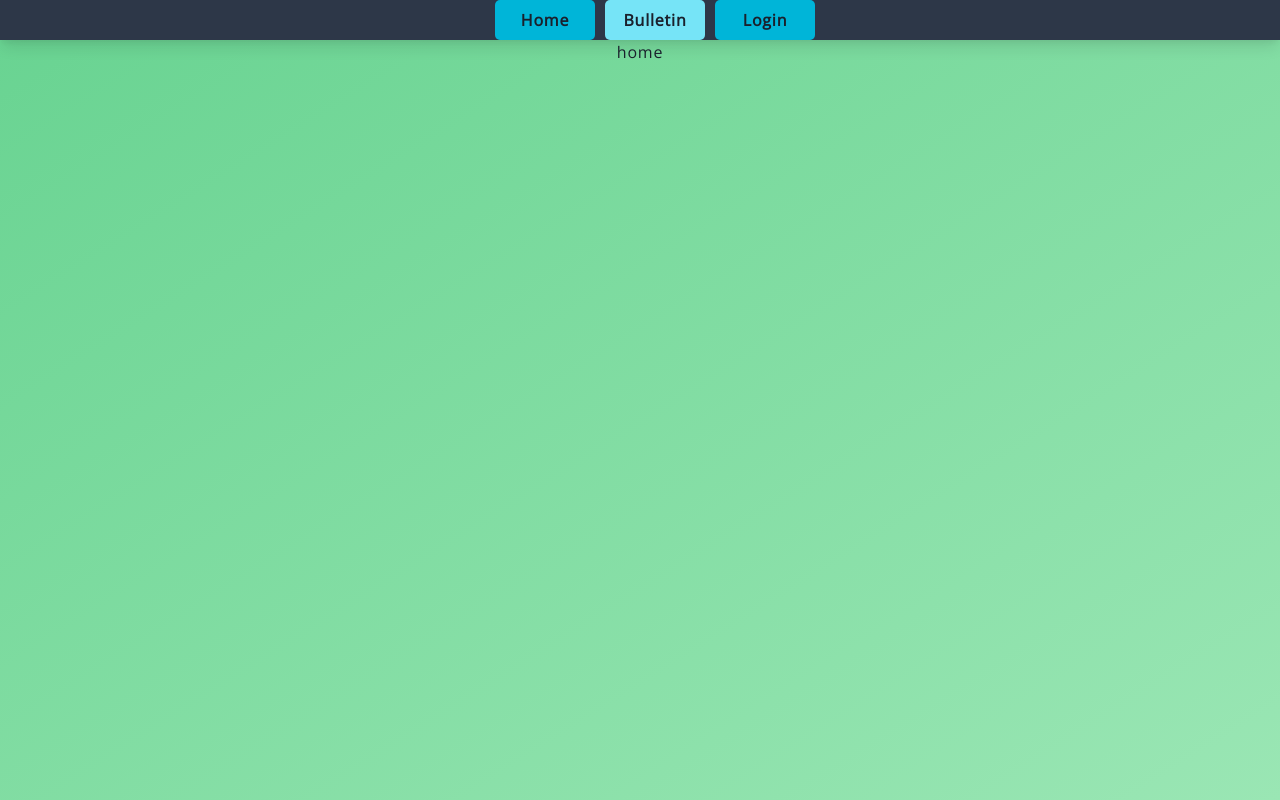
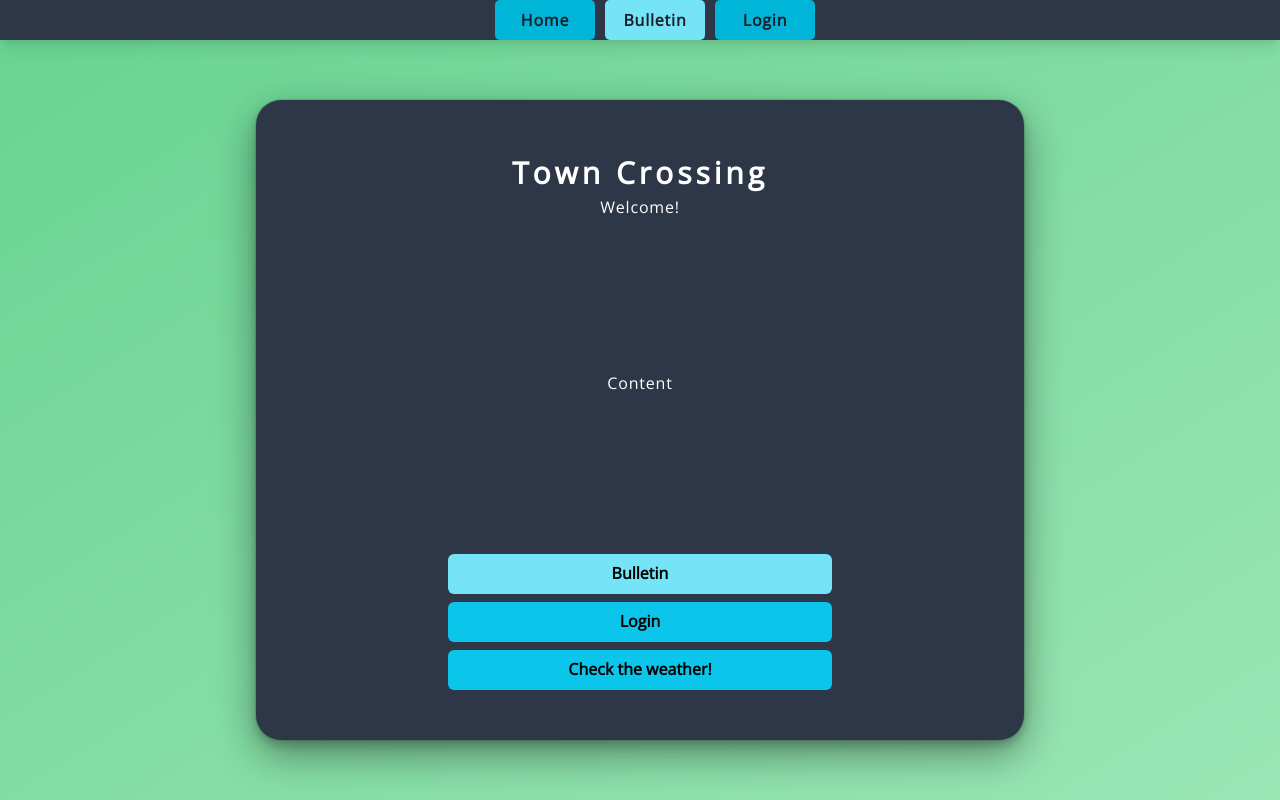
Before and after one commit to airincs/town-crossing-dev, a React (Create React App) app in the folder client/: page / in a window 1280 px wide. Built offline with nearby package versions, Linux system fonts and the light colour scheme.

Commit message:
Added a home page skeleton

```diff
--- a/client/src/components/Bulletin/UserBulletin.tsx
+++ b/client/src/components/Bulletin/UserBulletin.tsx
@@ -1,15 +1,6 @@
-import React, { FC, useEffect, useState, useRef } from "react";
-import { useSelector, useDispatch } from "react-redux";
-import {
-  Flex,
-  Text,
-  Box,
-  Button,
-  FormControl,
-  FormLabel,
-  FormHelperText,
-  Input,
-} from "@chakra-ui/react";
+import React from "react";
+import { useSelector } from "react-redux";
+import { Flex, Box } from "@chakra-ui/react";
 import NoteForm from "../NoteForm/NoteForm";
 import Note from "./Note/Note";
 
@@ -21,18 +12,6 @@ const UserBulletin = ({ username }: AppProps) => {
   const notes = useSelector((state: any) =>
     state.notes.filter((note: any) => note.username.includes(username))
   );
-  const [user, setUser] = useState<any>();
-  const [searchedNotes, setSearchedNotes] = useState<any>([]);
-  const [searchString, setSearchString] = useState<any>("airin");
-  const dispatch = useDispatch<any>();
-
-  useEffect(() => {
-    const value = localStorage.getItem("profile");
-    if (typeof value === "string") {
-      const parse = JSON.parse(value);
-      setUser(parse);
-    }
-  }, []);
 
   return (
     <Flex
--- a/client/src/pages/Home.tsx
+++ b/client/src/pages/Home.tsx
@@ -1,6 +1,7 @@
 import React, { FC } from "react";
-import { Flex } from "@chakra-ui/react";
+import { Flex, Container, Box, Text, Button } from "@chakra-ui/react";
 import { useSelector } from "react-redux";
+import { Link } from "react-router-dom";
 import Note from "../components/Bulletin/Note/Note";
 
 const Home: FC = () => {
@@ -9,7 +10,70 @@ const Home: FC = () => {
 
   return (
     <Flex direction={"column"} align={"center"} h={"95vh"}>
-      home
+      <Container
+        display={"flex"}
+        flexDirection={"column"}
+        alignItems={"center"}
+        paddingBottom={"5vh"}
+        paddingTop={"5vh"}
+        justifyContent={"center"}
+        maxW={{ base: "80vw", md: "80vw" }}
+        minH={"95vh"}
+      >
+        <Flex
+          bg={"gray.700"}
+          flexDirection={"column"}
+          padding={"50px"}
+          rounded={"25px"}
+          shadow={"dark-lg"}
+          color={"white"}
+          height={"80vh"}
+          width={{ base: "80vw", md: "60vw" }}
+          justify={"space-between"}
+        >
+          <Flex justify={"center"} flexDirection={"column"} align={"center"}>
+            <Text fontSize={"3xl"} fontWeight={"black"} letterSpacing={4}>
+              Town Crossing
+            </Text>
+            <Text>Welcome!</Text>
+          </Flex>
+          <Flex flexDirection={"column"} justify={"center"} align={"center"}>
+            Content
+          </Flex>
+          <Flex flexDirection={"column"} justify={"center"} align={"center"}>
+            <Link to="/bulletin">
+              <Button
+                bg={"cyan.300"}
+                w={{ base: "50vw", md: "30vw" }}
+                color={"black"}
+                mt={"8px"}
+              >
+                Bulletin
+              </Button>
+            </Link>
+            <Link to="/login">
+              <Button
+                bg={"cyan.400"}
+                w={{ base: "50vw", md: "30vw" }}
+                color={"black"}
+                mt={"8px"}
+              >
+                Login
+              </Button>
+            </Link>
+            <Link to="/">
+              <Button
+                bg={"cyan.400"}
+                w={{ base: "50vw", md: "30vw" }}
+                color={"black"}
+                mt={"8px"}
+              >
+                Check the weather!
+              </Button>
+            </Link>
+          </Flex>
+        </Flex>
+      </Container>
     </Flex>
   );
 };
```
